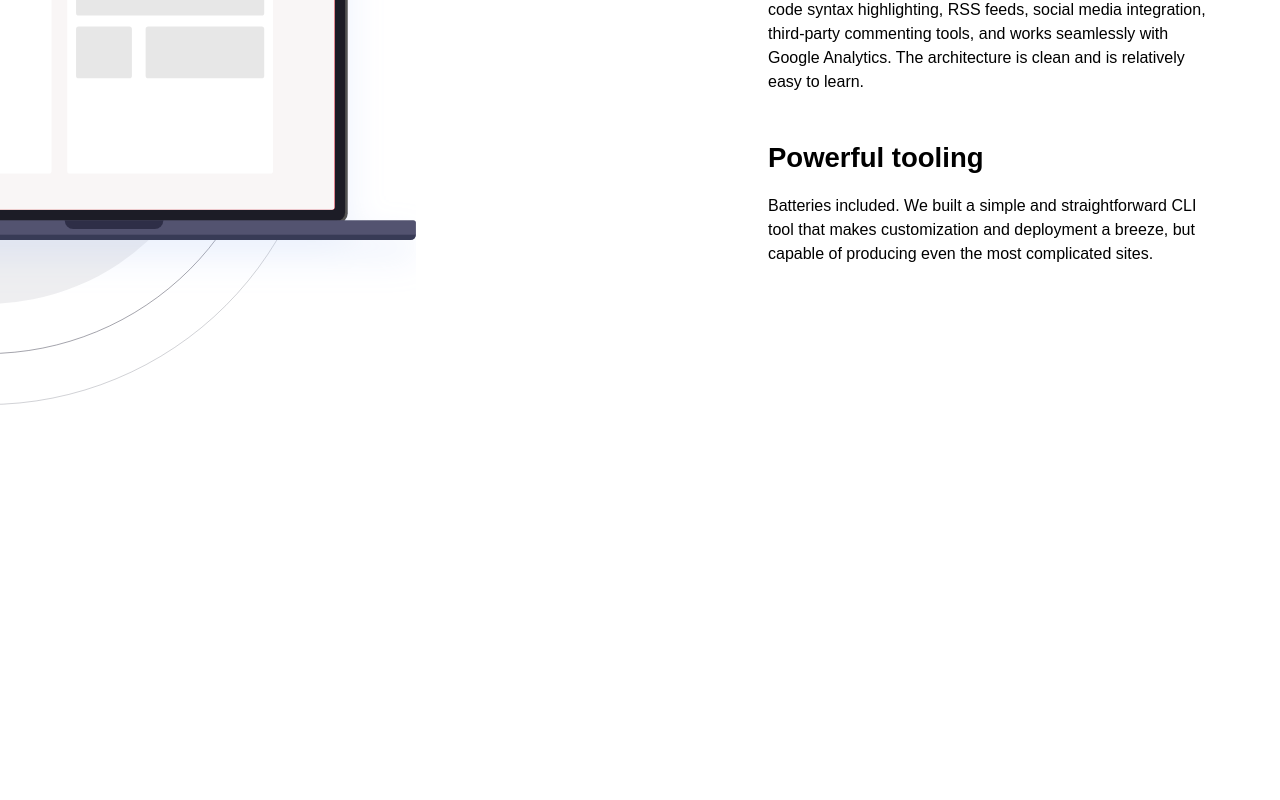
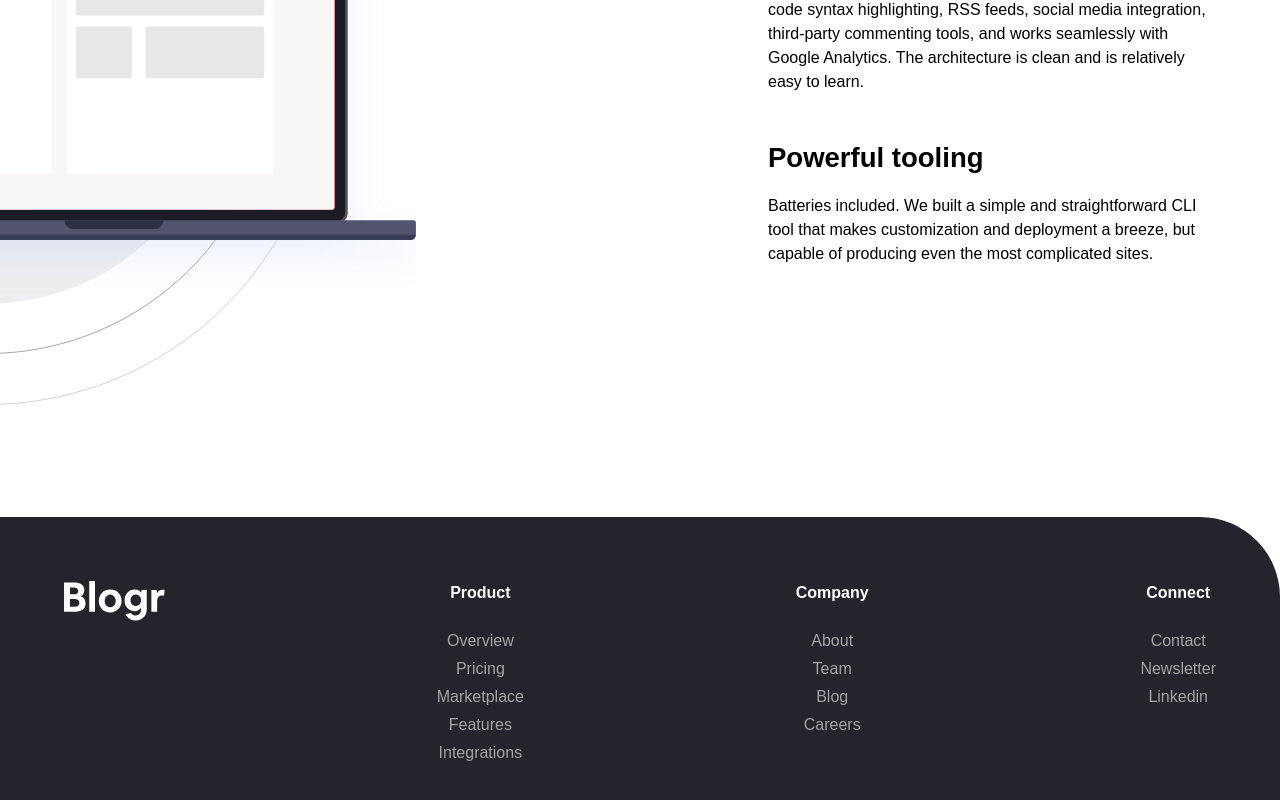
Before and after one commit to IssamAth/blog-landing-page-main, a React (Create React App) app: page / in a window 1280 px wide. Shown: the part 2553-3353 px from the top of the page. Before the commit the page ends 3030 px from the top, so only its background shows below. Built offline with nearby package versions, Linux system fonts and the light colour scheme.

Commit message:
7th commit - almost done

```diff
--- a/src/App.jsx
+++ b/src/App.jsx
@@ -158,7 +158,7 @@ const App = () => {
 
 
       {/* FIFTH PART */}
-      <section className=' mt-16 mb-10 md:mt-28 md:overflow-hidden'>
+      <section className=' mt-16 mb-20 md:mt-28 md:overflow-hidden'>
         {/* CONTAINER */}
         <div className=' container mx-auto'>
           {/* FLEX ITEM */}
@@ -169,7 +169,7 @@ const App = () => {
             </div>
             {/* BOTH ARTICLES */}
             <div className=' flex flex-col md:w-40v xl:w-35v'>
-               {/* ARTICLE ONE */}
+              {/* ARTICLE ONE */}
               <article className=' mt-5 md:my-0'>
                 <div className=' text-center text-2xlnHalf font-bold mb-5 md:text-left md:text-xlnHalf xl:text-2xlnHalf'>
                   <h2>Free, open, simple</h2>
@@ -193,6 +193,43 @@ const App = () => {
           </div>
         </div>
       </section>
+      {/* SIXTH PART */}
+      <footer className=' bg-footer text-neutral-400 py-6 rounded-tr-6xl md:py-16'>
+        {/* CONTAINER */}
+        <div className="container mx-auto">
+          {/* FLEX ITEM */}
+          <div className='flex flex-col max-md:items-center text-center space-y-7 md:flex-row md:space-y-0 md:justify-between'>
+            {/* LOGO */}
+            <div className=' mt-14 mb-10 md:mt-0 md:mb-0'>
+              <img src={LOGO} alt="" />
+            </div>
+            {/* PRODUCT */}
+            <ul className=' flex flex-col space-y-1'>
+              <li className=' mb-5 font-bold text-white'>Product</li>
+              <li><a href="/">Overview</a></li>
+              <li><a href="/about">Pricing</a></li>
+              <li><a href="/services">Marketplace</a></li>
+              <li><a href="/contact">Features</a></li>
+              <li><a href="/contact">Integrations</a></li>
+            </ul>
+            {/* COMPANY */}
+            <ul className=' flex flex-col space-y-1'>
+              <li className=' mb-5 font-bold text-white'>Company</li>
+              <li><a href="/">About</a></li>
+              <li><a href="/about">Team</a></li>
+              <li><a href="/services">Blog</a></li>
+              <li><a href="/contact">Careers</a></li>
+            </ul>
+            {/* CONNECT */}
+            <ul className=' flex flex-col space-y-1'>
+              <li className=' mb-5 font-bold text-white'>Connect</li>
+              <li><a href="/">Contact</a></li>
+              <li><a href="/about">Newsletter</a></li>
+              <li><a href="/services">Linkedin</a></li>
+            </ul>
+          </div>
+        </div>
+      </footer>
     </div>
   );
 };
--- a/tailwind.config.js
+++ b/tailwind.config.js
@@ -61,7 +61,8 @@ module.exports = {
       'footer': '#2d314e',
       'copyRight': '#9196ab',
       'pOneBackground': '#ff806d',
-      'bloo':'#3a3b59'
+      'bloo':'#3a3b59',
+      'footer':'#24242c'
     }),
     columns: {
       auto: 'auto',
```
